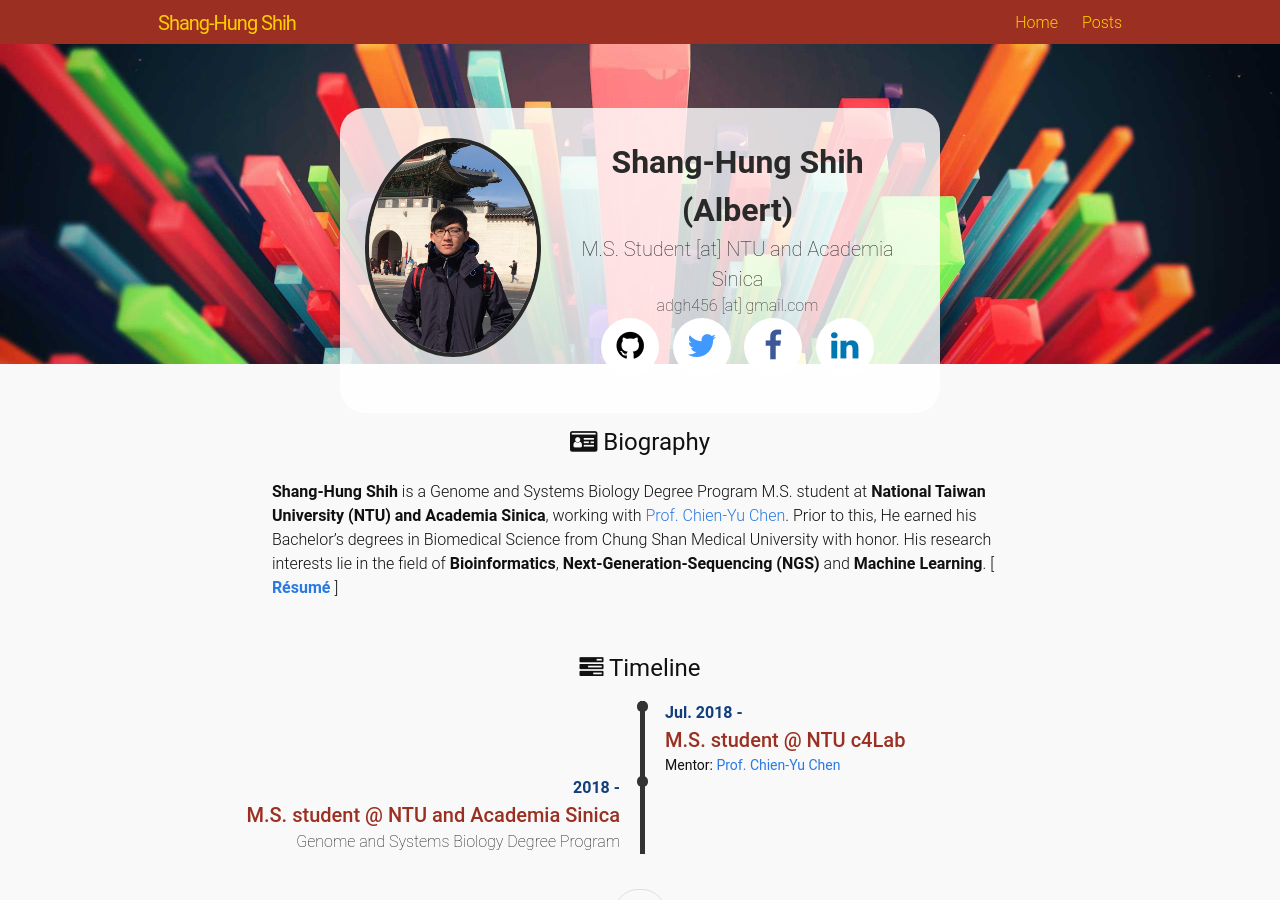
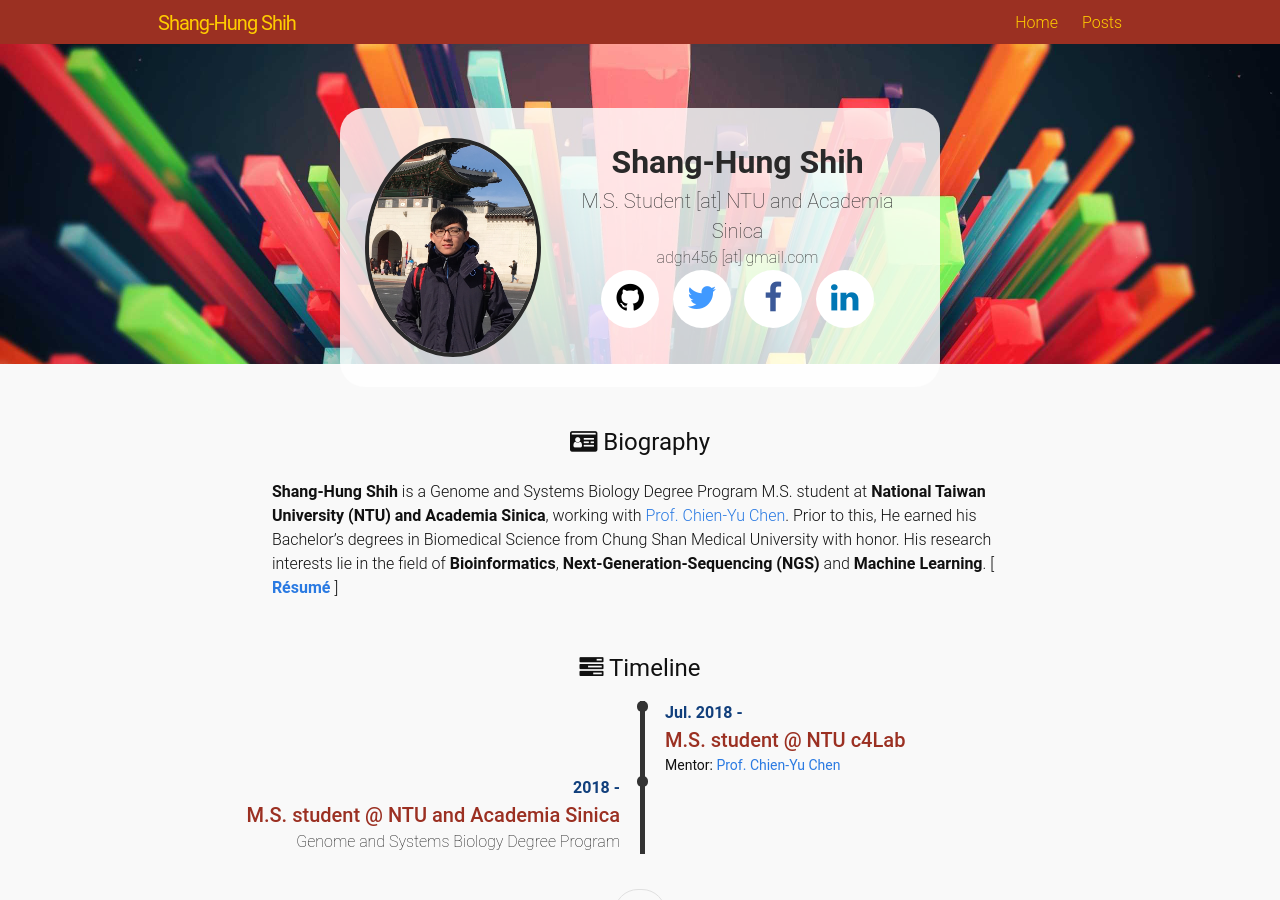
Before and after one commit to shanghungshih/shanghungshih.github.io, a Jekyll site: the page built from index.html, in a window 1280 px wide and 900 px high. Built offline with Jekyll 4.4.1, drawn with Linux system fonts in a browser that asks for light colours; some of the changed text lies outside the part shown.

Commit message:
Update bio.yml

```diff
--- a/_data/bio.yml
+++ b/_data/bio.yml
@@ -1,4 +1,4 @@
-name:       " Shang-Hung Shih (Albert)"
+name:       " Shang-Hung Shih"
 title:      "M.S. Student [at] NTU and Academia Sinica"
 email:      "adgh456 [at] gmail.com"
 head_pic:   "/images/self-portrait/me.jpg"
```
